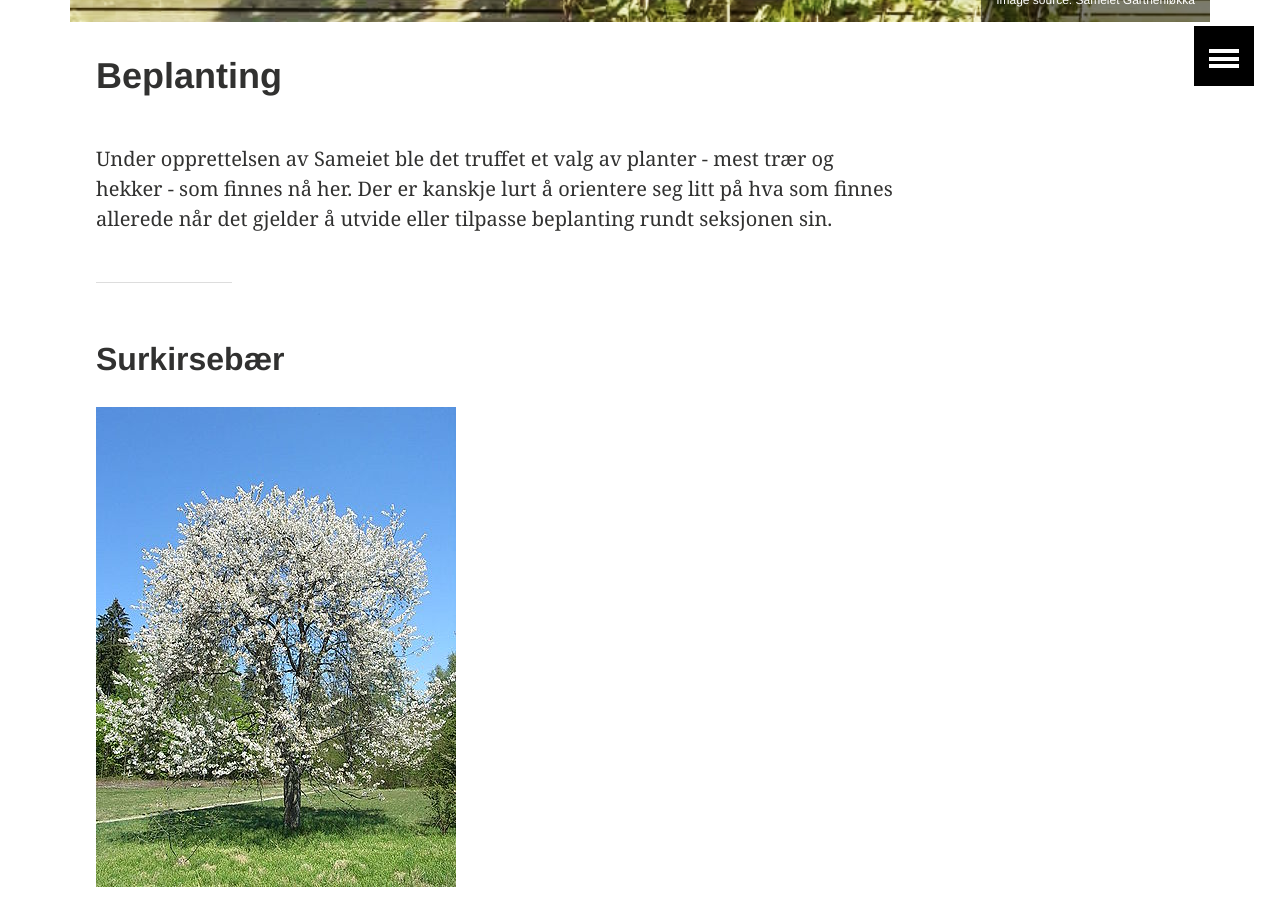
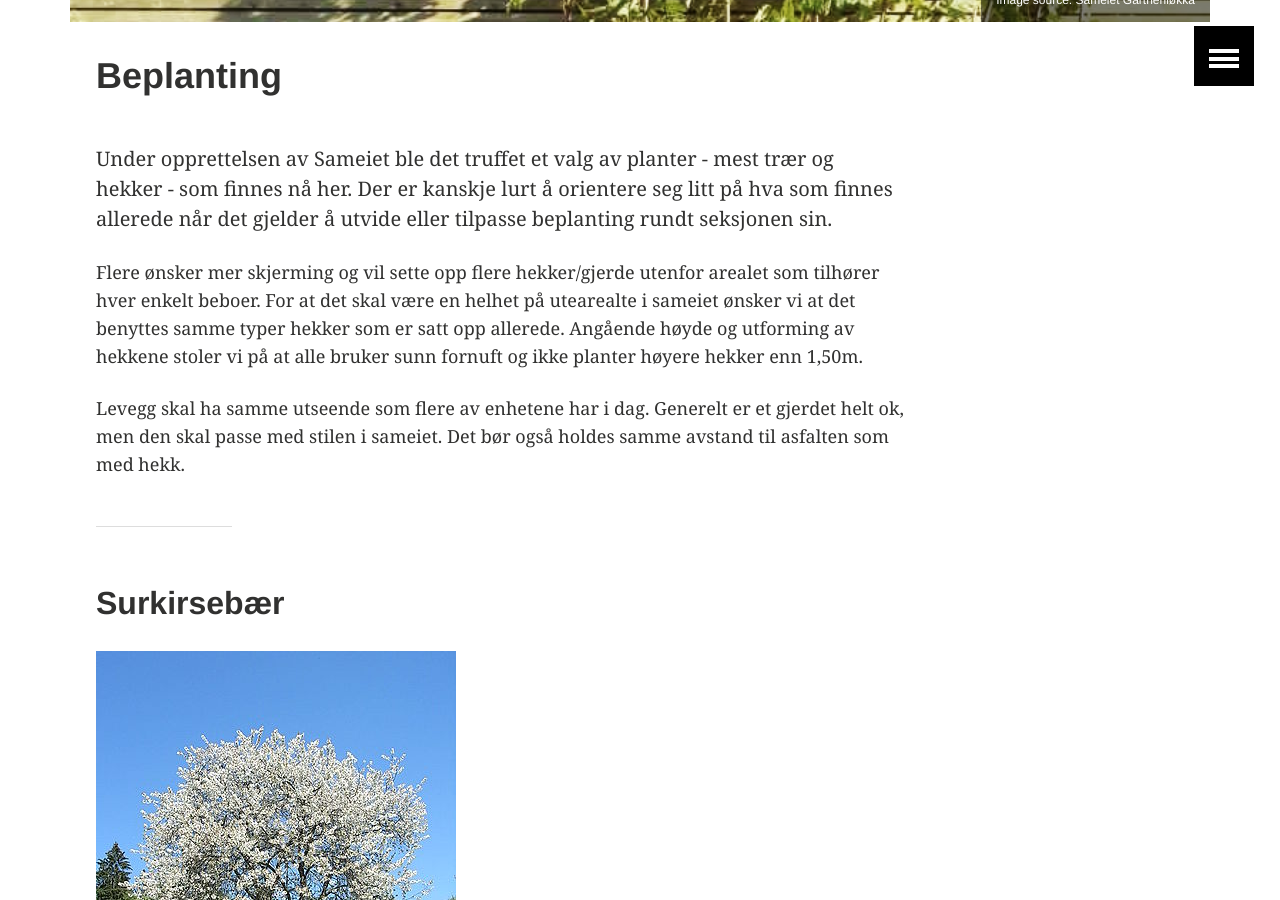
Before and after one commit to sameiet-gartnerilokka/sameiet-gartnerilokka.github.io, a Jekyll site: the page built from tjenester/sameie/beplanting.md, in a window 1280 px wide and 900 px high, scrolled down 454 px. Built offline with Jekyll 4.4.1, drawn with Linux system fonts in a browser that asks for light colours.

Commit message:
General update

```diff
--- a/tjenester/sameie/beplanting.md
+++ b/tjenester/sameie/beplanting.md
@@ -7,6 +7,10 @@ image:
   credit: Sameiet Gartneriløkka
 ---
 Under opprettelsen av Sameiet ble det truffet et valg av planter - mest trær og hekker - som finnes nå her. Der er kanskje lurt å orientere seg litt på hva som finnes allerede når det gjelder å utvide eller tilpasse beplanting rundt seksjonen sin.
+
+Flere ønsker mer skjerming og vil sette opp flere hekker/gjerde utenfor arealet som tilhører hver enkelt beboer. For at det skal være en helhet på utearealte i sameiet ønsker vi at det benyttes samme typer hekker som er satt opp allerede. Angående høyde og utforming av hekkene stoler vi på at alle bruker sunn fornuft og ikke planter høyere hekker enn 1,50m.
+
+Levegg skal ha samme utseende som flere av enhetene har i dag. Generelt er et gjerdet helt ok, men den skal passe med stilen i sameiet. Det bør også holdes samme avstand til asfalten som med hekk.
 
 ---
 
```
